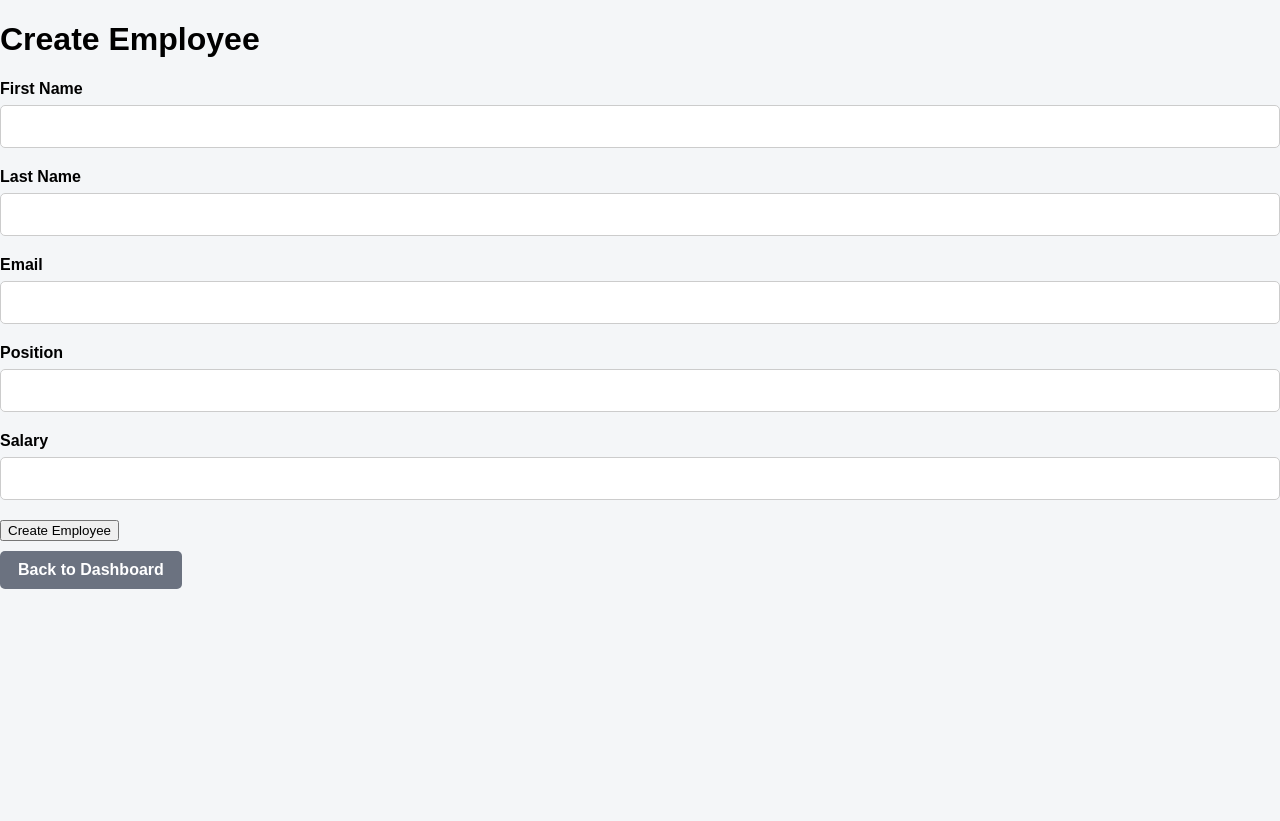
After one commit to Angelslebron/ManageEmployeesApp, a FastAPI app: template app/templates/employees/create.html in a window 1280 px wide. The commit adds this page. Run offline with FastAPI, Linux system fonts and the light colour scheme; the template is opened without the code that fills it, so the values that code supplies are empty.

Commit message:
ME-5: improve employee creation feedback and many implementations

```diff
--- a/app/main.py
+++ b/app/main.py
@@ -8,6 +8,7 @@ from app.database import Base, engine, SessionLocal
 from app.services.auth_service import authenticate_user
 from app.models.user import User
 from app.models.employee import Employee
+from app.routers.employee_router import router as employee_router
 
 
 
@@ -19,6 +20,7 @@ app = FastAPI(
     version="1.0.0"
 )
 
+app.include_router(employee_router)
 
 app.add_middleware(
     SessionMiddleware,
--- a/app/static/css/style.css
+++ b/app/static/css/style.css
@@ -154,12 +154,15 @@ body {
 
 
 .success-message {
+    margin: 15px 0;
+    padding: 12px 16px;
 
     border: 1px solid #198754;
 
     background-color: #d1e7dd;
+    color: #0f5132;
 
-    color: #0f5132;
+    font-weight: bold;
 }
 
 .dashboard-container {
@@ -231,3 +234,29 @@ body {
 
     opacity: 0.85;
 }
+
+.button {
+    display: inline-block;
+    padding: 10px 18px;
+    margin-top: 10px;
+
+    text-decoration: none;
+    border-radius: 5px;
+
+    background-color: #2563eb;
+    color: white;
+
+    font-weight: bold;
+    text-align: center;
+
+    border: none;
+    cursor: pointer;
+}
+
+.button:hover {
+    opacity: 0.9;
+}
+
+.button.secondary {
+    background-color: #6b7280;
+}
--- /dev/null
+++ b/app/templates/employees/create.html
@@ -0,0 +1,145 @@
+<!DOCTYPE html>
+<html lang="en">
+
+<head>
+
+    <meta charset="UTF-8">
+
+    <meta
+        name="viewport"
+        content="width=device-width, initial-scale=1.0"
+    >
+
+    <title>Create Employee</title>
+
+    <link
+        rel="stylesheet"
+        href="{{ url_for('static', path='css/style.css') }}"
+    >
+
+</head>
+
+<body>
+
+    <main class="container">
+
+        <h1>Create Employee</h1>
+
+        {% if error %}
+
+            <div class="error-message">
+                {{ error }}
+            </div>
+
+        {% endif %}
+
+        <form
+            action="/employees/"
+            method="POST"
+        >
+
+            <div class="form-group">
+
+                <label for="first_name">
+                    First Name
+                </label>
+
+                <input
+                    type="text"
+                    id="first_name"
+                    name="first_name"
+                    maxlength="50"
+                    required
+                >
+
+            </div>
+
+
+            <div class="form-group">
+
+                <label for="last_name">
+                    Last Name
+                </label>
+
+                <input
+                    type="text"
+                    id="last_name"
+                    name="last_name"
+                    maxlength="50"
+                    required
+                >
+
+            </div>
+
+
+            <div class="form-group">
+
+                <label for="email">
+                    Email
+                </label>
+
+                <input
+                    type="email"
+                    id="email"
+                    name="email"
+                    maxlength="255"
+                    required
+                >
+
+            </div>
+
+
+            <div class="form-group">
+
+                <label for="position">
+                    Position
+                </label>
+
+                <input
+                    type="text"
+                    id="position"
+                    name="position"
+                    maxlength="100"
+                    required
+                >
+
+            </div>
+
+
+            <div class="form-group">
+
+                <label for="salary">
+                    Salary
+                </label>
+
+                <input
+                    type="number"
+                    id="salary"
+                    name="salary"
+                    min="0.01"
+                    step="0.01"
+                    required
+                >
+
+            </div>
+
+
+            <button type="submit">
+                Create Employee
+            </button>
+
+        </form>
+
+
+        <a
+            href="/dashboard"
+            class = "button secondary"
+        >
+            Back to Dashboard
+        </a>
+
+    </main>
+
+</body>
+
+</html>
```
Also changed, not shown: app/routers/employee_router.py (added, +111 -0 lines), app/templates/dashboard.html (+15 -0 lines).
